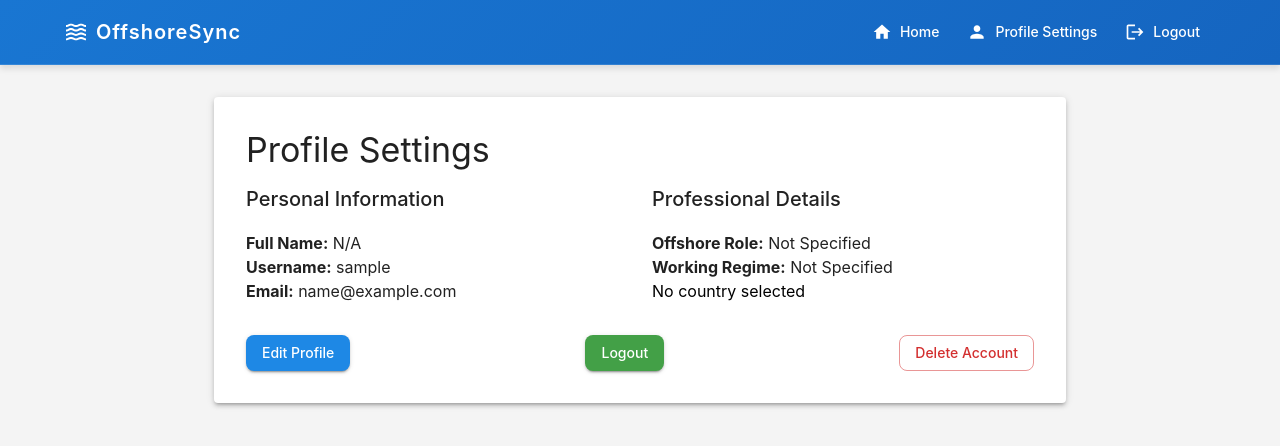
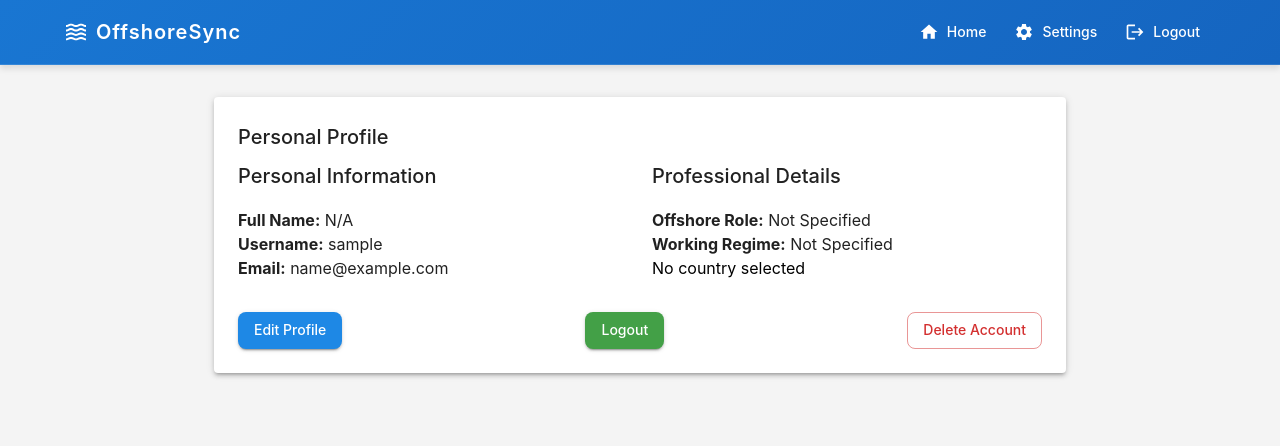
Before and after one commit to OffshoreSync/react-client, a React (Create React App) app: page /settings in a window 1280 px wide. Shown: the top 446 px of the page. Built offline with nearby package versions, Linux system fonts and the light colour scheme; sample sign-in values are in the browser's storage.

Commit message:
client: Make Settings Global

```diff
--- a/src/App.js
+++ b/src/App.js
@@ -8,7 +8,7 @@ import Home from './pages/Home';
 import Login from './components/Login';
 import Register from './components/Register';
 import Dashboard from './components/Dashboard';
-import ProfileSettings from './components/ProfileSettings';
+import Settings from './components/Settings';
 import EditProfile from './components/EditProfile';
 
 // Create custom theme
@@ -94,7 +94,7 @@ function App() {
               path="/settings"
               element={
                 <PrivateRoute>
-                  <ProfileSettings />
+                  <Settings />
                 </PrivateRoute>
               }
             />
--- a/src/components/Navbar.js
+++ b/src/components/Navbar.js
@@ -21,6 +21,7 @@ import HomeIcon from '@mui/icons-material/Home';
 import PersonIcon from '@mui/icons-material/Person';
 import LogoutIcon from '@mui/icons-material/Logout';
 import WavesIcon from '@mui/icons-material/Waves';
+import SettingsIcon from '@mui/icons-material/Settings';
 
 function Navbar() {
   const [drawerOpen, setDrawerOpen] = useState(false);
@@ -42,7 +43,7 @@ function Navbar() {
 
   const menuItems = isLoggedIn ? [
     { text: 'Home', icon: <HomeIcon />, onClick: () => handleNavigation('/') },
-    { text: 'Profile Settings', icon: <PersonIcon />, onClick: () => handleNavigation('/settings') },
+    { text: 'Settings', icon: <SettingsIcon />, onClick: () => handleNavigation('/settings') },
     { text: 'Logout', icon: <LogoutIcon />, onClick: handleLogout }
   ] : [
     { text: 'Home', icon: <HomeIcon />, onClick: () => handleNavigation('/') },
--- a/src/components/ProfileSettings.js
+++ b/src/components/Settings.js
@@ -16,9 +16,9 @@ import {
   Link,
   Container
 } from '@mui/material';
-import { OFFSHORE_COUNTRIES, getCountryCode } from '../utils/countries';
+import { getCountryCode } from '../utils/countries';
 
-const ProfileSettings = () => {
+const Settings = () => {
   const [user, setUser] = useState(null);
   const [showDeleteConfirm, setShowDeleteConfirm] = useState(false);
   const navigate = useNavigate();
@@ -101,13 +101,6 @@ const ProfileSettings = () => {
     }
   };
 
-  // Find country code for display
-  const getCountryCode = (countryName) => {
-    if (!countryName) return 'N/A';
-    const country = OFFSHORE_COUNTRIES.find(c => c.name === countryName);
-    return country ? country.code : 'N/A';
-  };
-
   // Format working regime display
   const formatWorkingRegime = (regime) => {
     // Defensive check for regime
@@ -145,9 +138,9 @@ const ProfileSettings = () => {
   return (
     <Container maxWidth="md">
       <Box sx={{ my: 4 }}>
-        <Paper elevation={3} sx={{ p: 4 }}>
-          <Typography variant="h4" gutterBottom>
-            Profile Settings
+        <Paper elevation={3} sx={{ p: 3, mb: 3 }}>
+          <Typography variant="h6" gutterBottom>
+            Personal Profile
           </Typography>
 
           <Grid container spacing={3}>
@@ -271,4 +264,4 @@ const ProfileSettings = () => {
   );
 };
 
-export default ProfileSettings;
+export default Settings;
```
